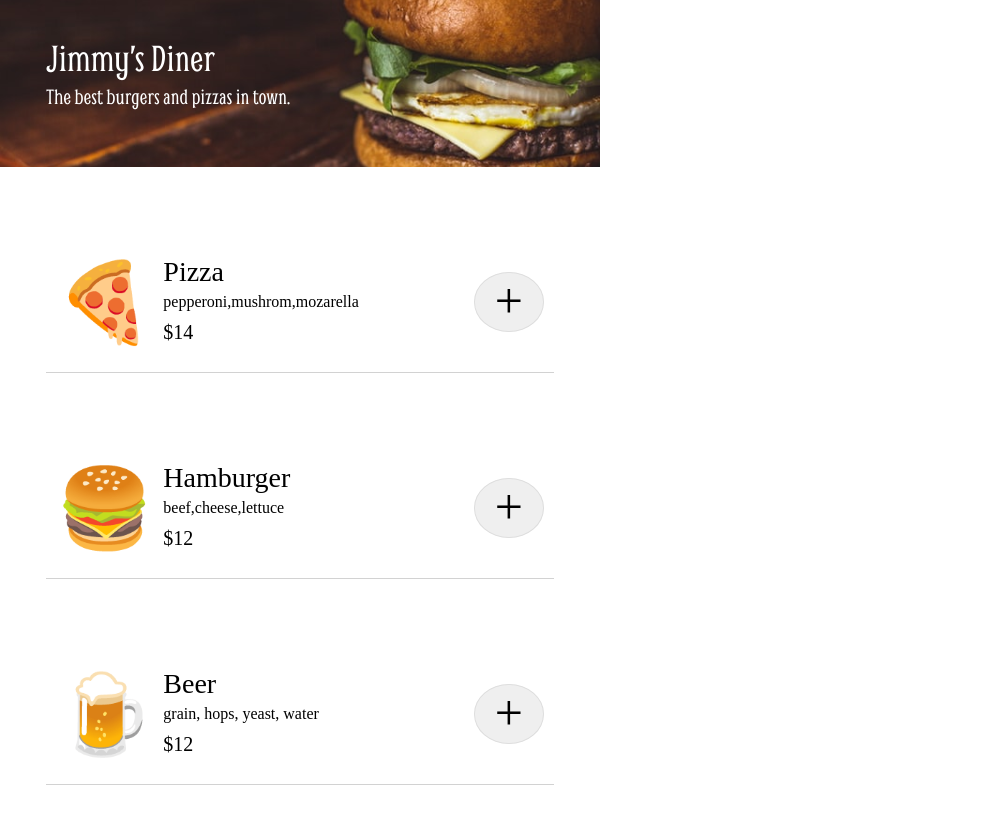
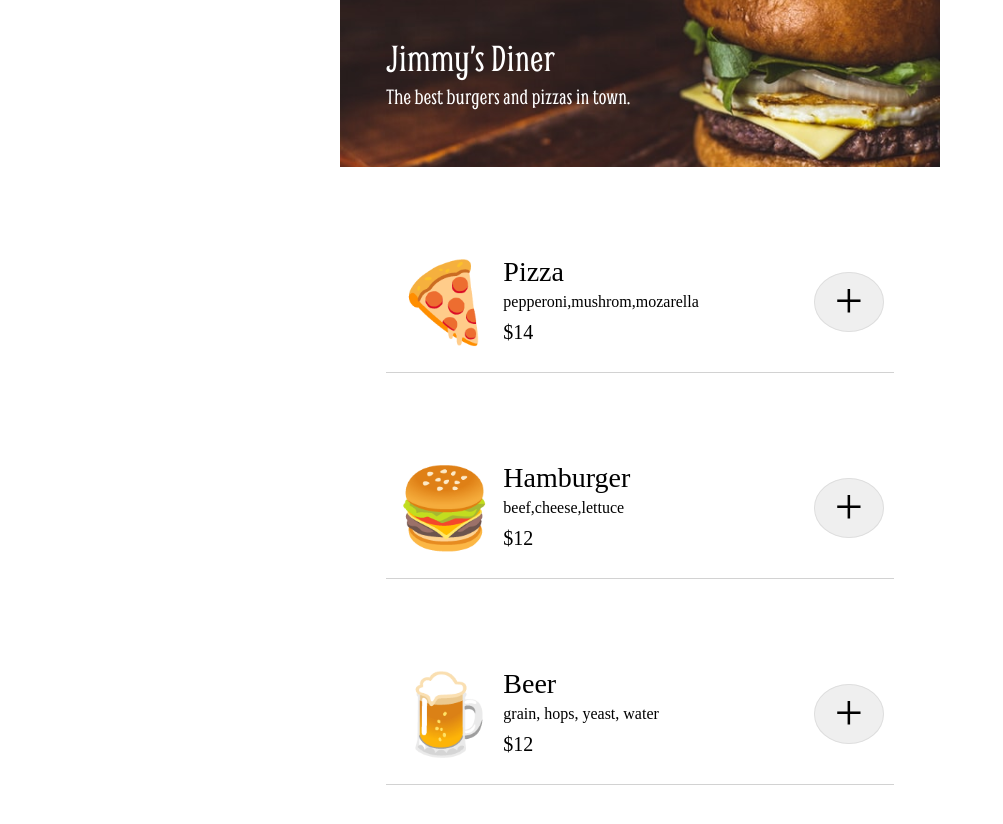
Before and after one commit to Shanza14/FoodOrderingApp, a plain HTML site: page index.html in a window 1280 px wide. Shown: the whole page, without its empty margins (0-1003 px from the left). Drawn offline with nearby package versions, Linux system fonts and the light colour scheme; a web font is replaced by a local one.

Commit message:
Update index.css

```diff
--- a/index.css
+++ b/index.css
@@ -6,7 +6,8 @@ body {
     max-width: 600px;
     height: 1160px;
     display: block;
-    margin: 0;
+    margin-left: auto;
+    margin-right: auto;
     min-height:100vh;
 }
 img, header{
```
